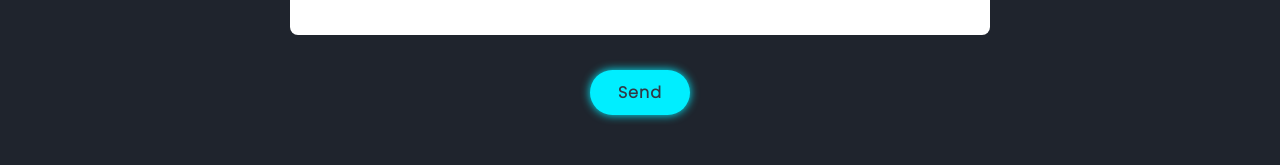
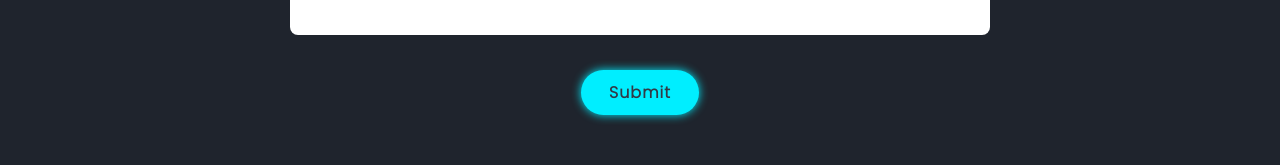
Before and after one commit to naiveatdunce/portfolio, a plain HTML site: page index.html in a window 1280 px wide. Shown: the part 3689-3854 px from the top of the page. Drawn offline with nearby package versions, Linux system fonts and the light colour scheme.

Commit message:
Update index.html

```diff
--- a/index.html
+++ b/index.html
@@ -171,7 +171,7 @@
           <input  type="text" placeholder="Query Subject" id='subject' name='subject' required>
         </div>
         <textarea name="message" id="message" cols="30" rows="10" placeholder="Write Here"></textarea>
-        <input type="submit" value="Send" class="btn">
+        <input type="submit" value="Submit" class="btn">
       </form>
 
     </section><br>
```
